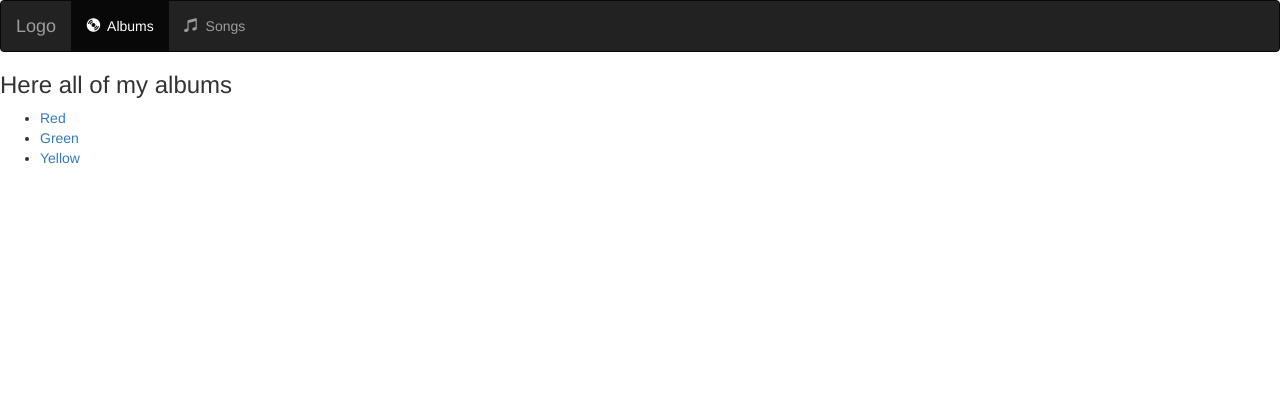
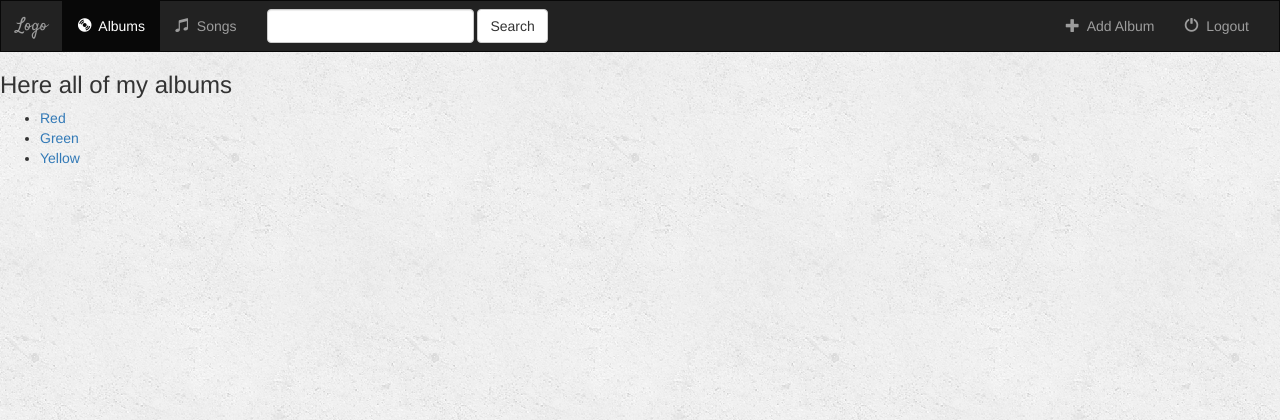
Before and after one commit to mohannadhanafi/Django-app, a Django app: page /music/ in a window 1280 px wide. Shown: the top 420 px of the page. Run offline with Django 3.2, Linux system fonts and the light colour scheme; data comes from the database, SQL or seed files in the repository; some libraries are stand-ins or nearby versions.

Commit message:
REFACTOR: Finished the navbar from bootstrap classes

```diff
--- a/music/templates/music/index.html
+++ b/music/templates/music/index.html
@@ -1,8 +1,8 @@
 <!-- Load the static files -->
 {% load static %}
-<link rel="stylesheet" href="https://maxcdn.bootstrapcdn.com/bootstrap/3.3.7/css/bootstrap.min.css"
 <link rel="stylesheet" href="https://maxcdn.bootstrapcdn.com/bootstrap/3.3.6/css/bootstrap.min.css">
 <link href='https://fonts.googleapis.com/css?family=Satisfy' rel='stylesheet' type='text/css'>
+<link rel="stylesheet" href="{% static 'music/style.css' %}" type="text/css">
 <script src="https://ajax.googleapis.com/ajax/libs/jquery/1.12.0/jquery.min.js"></script>
 <script src="http://maxcdn.bootstrapcdn.com/bootstrap/3.3.6/js/bootstrap.min.js"></script>
 
@@ -11,7 +11,7 @@
     <div class="container-fluid">
         <!-- logo -->
         <div class="navbar-header">
-            <button type="button" class="navbar-toggle" data-toggle="cpllapse" data-target="#topNavBar">
+            <button type="button" class="navbar-toggle" data-toggle="collapse" data-target="#topNavBar">
                 <span class="icon-bar"></span>
                 <span class="icon-bar"></span>
                 <span class="icon-bar"></span>
@@ -20,7 +20,7 @@
         </div>
 
         <!-- Items -->
-        <div class="collapse navbar-collapse">
+        <div class="collapse navbar-collapse" id="topNavBar">
             <ul class="nav navbar-nav">
                 <li class="active">
                     <a href="{% url 'music:index' %}">
@@ -35,8 +35,28 @@
                     </a>
                 </li>
             </ul>
+            <!-- Form -->
+            <form action="#" class="navbar-form navbar-left" role="search" method="get">
+                <div class="form-group">
+                    <input type="text" class="form-control" name="q" value="">
+                </div>
+                <button type="submit" class="btn btn-default">Search</button>
+            </form>
+            <ul class="nav navbar-nav navbar-right">
+                <li class="">
+                    <a href="{% url 'music:index' %}">
+                        <span class="glyphicon glyphicon-plus" aria-hidden="true"></span>&nbsp;
+                        Add Album
+                    </a>
+                </li>
+                <li class="">
+                    <a href="{% url 'music:index' %}">
+                        <span class="glyphicon glyphicon-off" aria-hidden="true"></span>&nbsp;
+                        Logout
+                    </a>
+                </li>
+            </ul>
         </div>
-
     </div>
 </nav>
 
```
